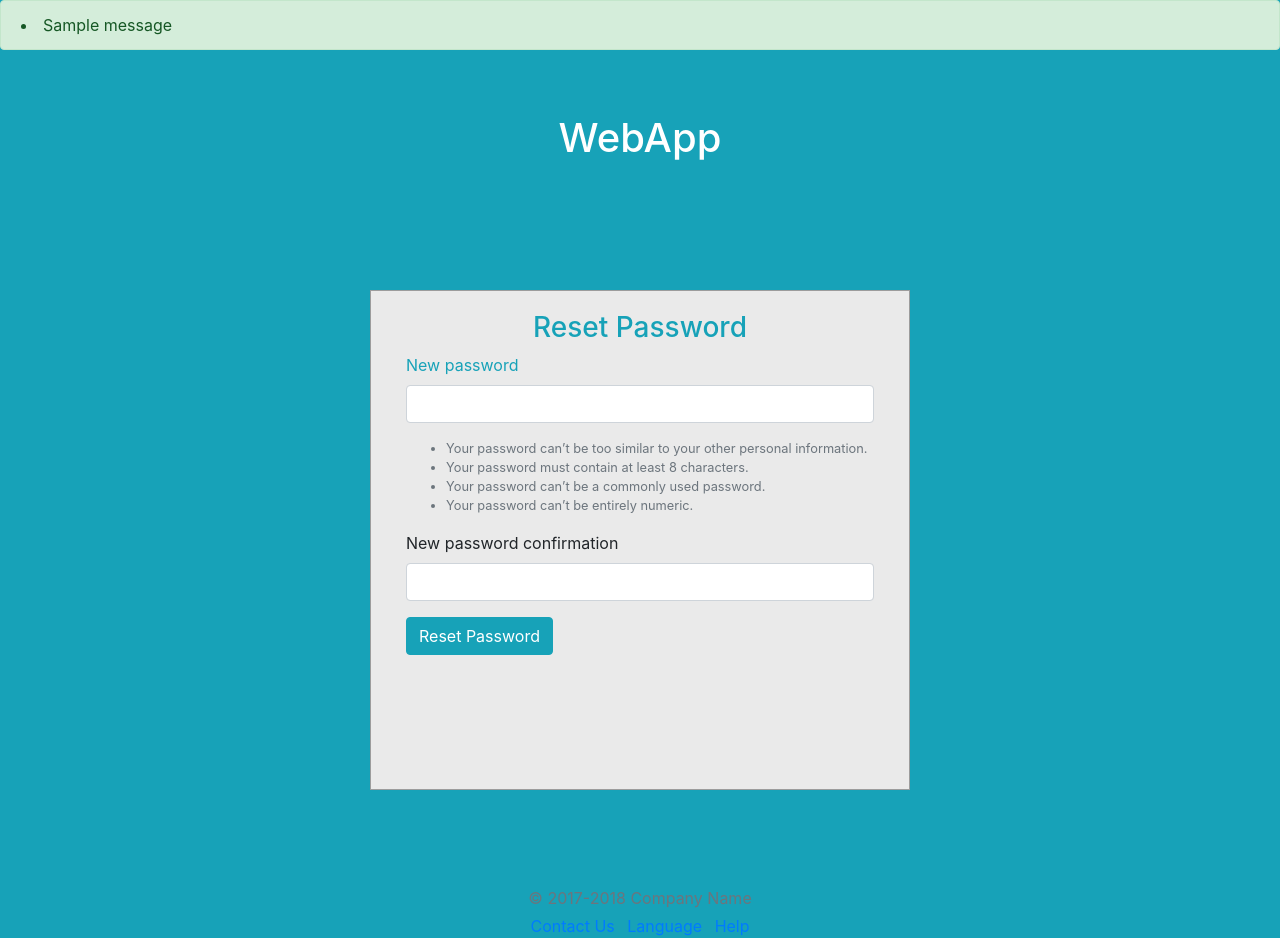
After one commit to GroupSe7en/WebApp, a Django app: page /password-reset-confirm/1/1/ in a window 1280 px wide. The commit adds this page. Run offline with Django 3.2, Linux system fonts and the light colour scheme; one stand-in notice (Sample message) is shown; some libraries are stand-ins or nearby versions.

Commit message:
password reset

```diff
--- a/WebApp/urls.py
+++ b/WebApp/urls.py
@@ -12,7 +12,15 @@ urlpatterns = [
     path('profile/', user_views.profile, name='profile'),
     path('requester/', include('requester.urls')),#adding requester app url config
     path('', RequestListView.as_view(), name='requester-home'),#url to home page
-    path('login/', auth_views.LoginView.as_view(template_name='users/login.html'), name='login')#login view route
+    path('login/', auth_views.LoginView.as_view(template_name='users/login.html'), name='login'),#login view route
+    path('password-reset/', auth_views.PasswordResetView.as_view(template_name='users/password_reset.html'),
+        name='password_reset'),#password reset route
+    path('password-reset/done', auth_views.PasswordResetDoneView.as_view(template_name='users/password_reset_done.html'),
+        name='password_reset_done'),#logout view route
+    path('password-reset-confirm/<uidb64>/<token>/', auth_views.PasswordResetConfirmView.as_view(template_name='users/password_reset_confirm.html'),
+        name='password_reset_confirm'),#password reset confirm view route
+    path('password-reset-complete/', auth_views.PasswordResetCompleteView.as_view(template_name='users/password_reset_complete.html'),
+        name='password_reset_complete'),#password reset complete route
 ]
 
 if settings.DEBUG:
--- a/users/models.py
+++ b/users/models.py
@@ -59,8 +59,8 @@ class Profile(models.Model):
     def __str__(self):
         return f'{self.user.email} Profile'
 
-    def save(self):
-        super().save()
+    def save(self, *args, **kwargs):
+        super().save(*args, **kwargs)
         img = Image.open(self.image.path)
         if img.height > 300 or img.width > 300:
             output_size = (300, 300)
--- /dev/null
+++ b/users/templates/users/password_reset_confirm.html
@@ -0,0 +1,96 @@
+{% load crispy_forms_tags %}
+{% block head %}
+{% load crispy_forms_tags %}
+    <link rel="shortcut icon" href="https://freepngimg.com/thumb/logo/62837-instagram-icons-photography-computer-logo-icon.png" />
+    <title> SE7EN </title>
+
+    <link href="//maxcdn.bootstrapcdn.com/bootstrap/4.1.1/css/bootstrap.min.css" rel="stylesheet" id="bootstrap-css">
+    <script src="//maxcdn.bootstrapcdn.com/bootstrap/4.1.1/js/bootstrap.min.js"></script>
+    <script src="//cdnjs.cloudflare.com/ajax/libs/jquery/3.2.1/jquery.min.js"></script>
+
+    <style>
+    body {
+        margin: 0;
+        padding: 0;
+        background-color: #17a2b8;
+        height: 100vh;
+    }
+    #login .container #login-row #login-column #login-box {
+        margin-top: 120px;
+        max-width: 600px;
+        height: 500px;
+        border: 1px solid #9C9C9C;
+        background-color: #EAEAEA;
+    }
+    #login .container #login-row #login-column #login-box #login-form {
+        padding: 20px;
+    }
+    #login .container #login-row #login-column #login-box #login-form #register-link {
+        margin-top: -85px;
+    }
+    </style>
+    {% endblock %}
+
+    {% block content %}
+    {% if messages %}
+        <div class="alert alert-success" role="alert">
+        {% for message in messages %}
+        <li{% if message.tags %} class="{{ message.tags }}"{% endif %}>{{ message }}</li>
+        {% endfor %}
+        </div>
+    {% endif %}
+
+    <div id="login">
+        <h1 class="text-center text-white pt-5"> WebApp </h1>
+        <div class="fadeIn first">
+        </div>
+
+        <div class="container">
+            <div id="login-row" class="row justify-content-center align-items-center">
+                <div id="login-column" class="col-md-6">
+                    <div id="login-box" class="col-md-12">
+
+                        <form id="login-form" class="form" action="" method="post">
+                            {% csrf_token %}
+                            <h3 class="text-center text-info">Reset Password</h3>
+                            <div class="form-group">
+                                <label for="id_new_password1" class="text-info">New password</label><br>
+                                <input type="password" name="new_password1" id="id_new_password1" class="form-control" required>
+                            </div>
+
+                            <small id="hint_id_new_password1" class="form-text text-muted">
+                                <ul>
+                                    <li>Your password can’t be too similar to your other personal information.</li>
+                                    <li>Your password must contain at least 8 characters.</li>
+                                    <li>Your password can’t be a commonly used password.</li>
+                                    <li>Your password can’t be entirely numeric.</li>
+                                </ul>
+                            </small>
+
+                            <div class="form-group">
+                                <label for="id_new_password2" required>New password confirmation</label>
+                                <input type="password" name="new_password2" class="form-control" required id="id_new_password2">
+                            </div>
+
+                            <div class="form-group">
+                                <input type="submit" name="Login" class="btn btn-info btn-md" value="Reset Password">
+                            </div>
+
+                        </form>
+                    </div>
+                </div>
+            </div>
+        </div>
+    </div>
+
+
+    <footer class="my-5 pt-5 text-muted text-center text-small">
+        <p class="mb-1">© 2017-2018 Company Name</p>
+        <ul class="list-inline">
+        <li class="list-inline-item"><a href="#">Contact Us</a></li>
+        <li class="list-inline-item"><a href="#">Language</a></li>
+        <li class="list-inline-item"><a href="#">Help</a></li>
+        </ul>
+    </footer>
+    {% endblock content %}
+</html>
```
Also changed, not shown: WebApp/settings.py (+7 -0 lines), users/templates/users/login.html (+4 -12 lines), users/templates/users/password_reset.html (added, +80 -0 lines), users/templates/users/password_reset_complete.html (added, +80 -0 lines), users/templates/users/password_reset_done.html (added, +79 -0 lines), db.sqlite3.
